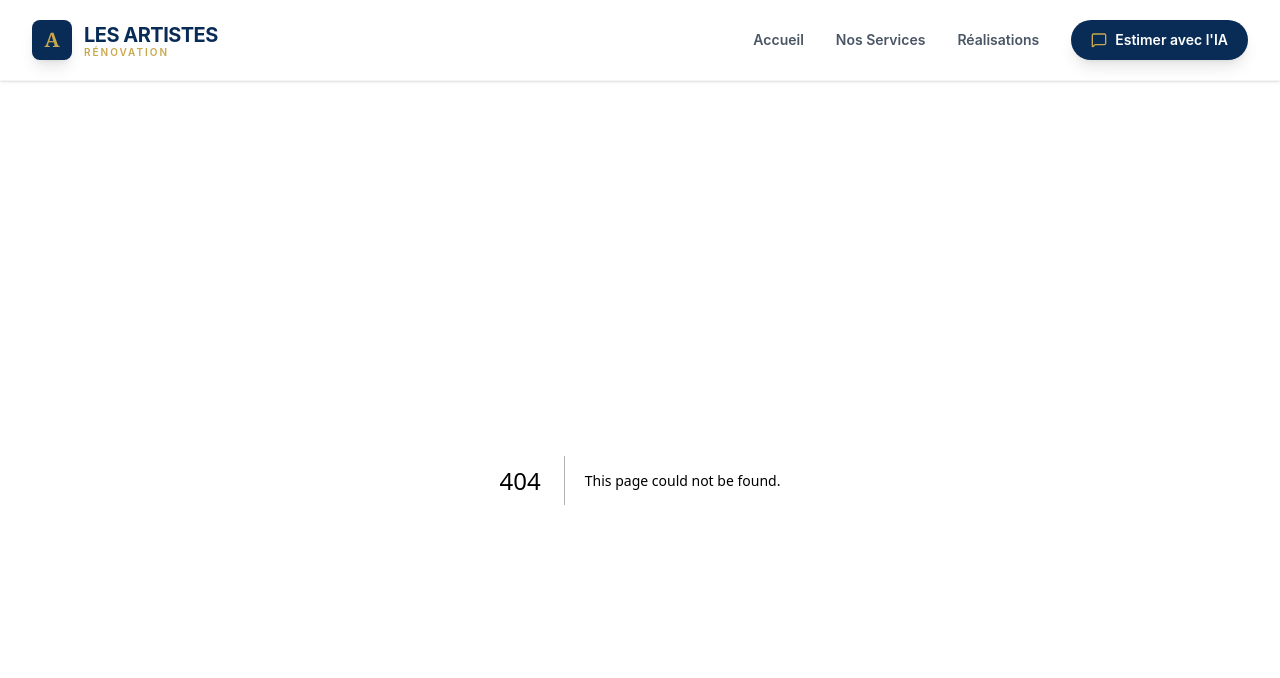
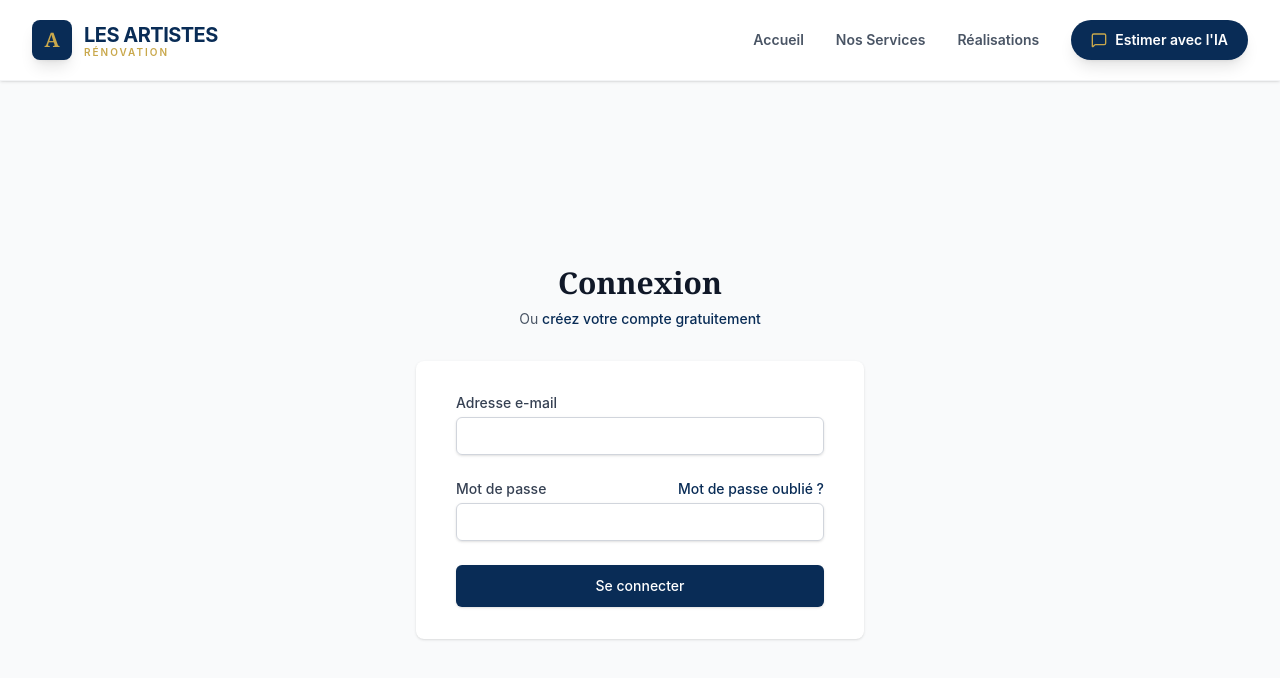
Before and after one commit to Safaa-Ettalhi/R-novation, a Next.js app: page /auth/login in a window 1280 px wide. Before the commit this address had no page. Shown: the top 678 px of the page. Built offline with nearby package versions, Linux system fonts and the light colour scheme.

Commit message:
Add LoginPage component for user authentication and email confirmation

```diff
--- /dev/null
+++ b/src/app/auth/login/page.tsx
@@ -0,0 +1,212 @@
+'use client';
+
+import { useEffect, useState } from 'react';
+import { supabase, isSupabaseConfigured } from '@/lib/supabase';
+import { useRouter } from 'next/navigation';
+import Link from 'next/link';
+
+export default function LoginPage() {
+  const router = useRouter();
+  const [email, setEmail] = useState('');
+  const [password, setPassword] = useState('');
+  const [error, setError] = useState('');
+  const [info, setInfo] = useState('');
+  const [loading, setLoading] = useState(false);
+  const [resendLoading, setResendLoading] = useState(false);
+  const [needsEmailConfirmation, setNeedsEmailConfirmation] = useState(false);
+
+  useEffect(() => {
+    if (typeof window === 'undefined') return;
+    const q = new URLSearchParams(window.location.search);
+    if (q.get('registered') === '1') {
+      setInfo(
+        'Compte créé. ouvrez le message reçu et cliquez sur le lien avant de vous connecter.'
+      );
+    }
+  }, []);
+
+  const handleResendConfirmation = async () => {
+    setError('');
+    setInfo('');
+    if (!isSupabaseConfigured || !email.trim()) {
+      setError('Indiquez votre adresse e-mail ci-dessus, puis renvoyez la confirmation.');
+      return;
+    }
+    setResendLoading(true);
+    try {
+      const origin = typeof window !== 'undefined' ? window.location.origin : '';
+      const { error: resendError } = await supabase.auth.resend({
+        type: 'signup',
+        email: email.trim(),
+        options: origin ? { emailRedirectTo: `${origin}/auth/login` } : undefined,
+      });
+      if (resendError) throw resendError;
+      setInfo('E-mail de confirmation renvoyé. Vérifiez votre boîte de réception et vos courriers indésirables.');
+      setNeedsEmailConfirmation(true);
+    } catch (err: unknown) {
+      const msg = err instanceof Error ? err.message : 'Impossible de renvoyer l’e-mail.';
+      setError(msg);
+    } finally {
+      setResendLoading(false);
+    }
+  };
+
+  const handleLogin = async (e: React.FormEvent) => {
+    e.preventDefault();
+    setError('');
+    setInfo('');
+    setNeedsEmailConfirmation(false);
+    if (!isSupabaseConfigured) {
+      setError('Supabase n’est pas configuré. Ajoutez NEXT_PUBLIC_SUPABASE_URL et NEXT_PUBLIC_SUPABASE_ANON_KEY dans .env.');
+      return;
+    }
+    setLoading(true);
+
+    try {
+      const { data, error: signInError } = await supabase.auth.signInWithPassword({
+        email,
+        password,
+      });
+
+      if (signInError) {
+        const code = (signInError as { code?: string }).code;
+        const msg = (signInError.message || '').toLowerCase();
+        if (code === 'email_not_confirmed' || msg.includes('email not confirmed')) {
+          setNeedsEmailConfirmation(true);
+          setError(
+            'Votre e-mail n’est pas encore confirmé. Utilisez le bouton ci-dessous pour renvoyer le lien, ou désactivez « Confirm email » dans Supabase (Authentication → Providers → Email) en développement.'
+          );
+          setLoading(false);
+          return;
+        }
+        if (msg.includes('invalid login credentials')) {
+          throw new Error('Identifiants incorrects.');
+        }
+        throw signInError;
+      }
+      if (!data.user) throw new Error('Erreur de connexion');
+
+      // Récupération de l'ID invité et fusion des données si nécessaire
+      const guestId = localStorage.getItem('les_artistes_guest_id');
+      if (guestId && guestId !== data.user.id) {
+        try {
+          await supabase.from('support_requests').update({ user_id: data.user.id }).eq('user_id', guestId);
+          await supabase.from('messages').update({ sender_id: data.user.id }).eq('sender_id', guestId);
+          await supabase.from('profiles').delete().eq('id', guestId);
+        } catch (e) {
+          console.error("Erreur lors de la fusion du compte invité", e);
+        }
+        localStorage.removeItem('les_artistes_guest_id');
+      }
+
+      const { data: profile } = await supabase.from('profiles').select('role').eq('id', data.user.id).single();
+
+      if (profile?.role === 'expert') router.push('/expert/dashboard');
+      else if (profile?.role === 'admin') router.push('/admin/dashboard');
+      else router.push('/chat');
+    } catch (err: unknown) {
+      const message = err instanceof Error ? err.message : 'Identifiants incorrects.';
+      setError(message);
+    } finally {
+      setLoading(false);
+    }
+  };
+
+  return (
+    <div className="min-h-[calc(100vh-5rem)] bg-gray-50 flex flex-col justify-center py-12 sm:px-6 lg:px-8">
+      <div className="sm:mx-auto sm:w-full sm:max-w-md">
+        <h2 className="mt-6 text-center text-3xl font-extrabold text-gray-900 font-serif">Connexion</h2>
+        <p className="mt-2 text-center text-sm text-gray-600">
+          Ou{' '}
+          <Link href="/auth/register" className="font-medium text-primary hover:text-primaryLight transition">
+            créez votre compte gratuitement
+          </Link>
+        </p>
+      </div>
+
+      <div className="mt-8 sm:mx-auto sm:w-full sm:max-w-md">
+        <div className="bg-white py-8 px-4 shadow sm:rounded-lg sm:px-10">
+          {!isSupabaseConfigured && (
+            <div className="bg-amber-50 border border-amber-200 text-amber-900 px-4 py-3 rounded-md mb-6 text-sm">
+              Variables Supabase manquantes. Créez un projet sur{' '}
+              <a href="https://supabase.com/dashboard" className="underline font-medium" target="_blank" rel="noreferrer">
+                supabase.com
+              </a>
+              , puis copiez l’URL et la clé « anon » dans <code className="bg-amber-100 px-1 rounded">.env</code> sous{' '}
+              <code className="bg-amber-100 px-1 rounded">NEXT_PUBLIC_SUPABASE_URL</code> et{' '}
+              <code className="bg-amber-100 px-1 rounded">NEXT_PUBLIC_SUPABASE_ANON_KEY</code>.
+            </div>
+          )}
+
+          {info && (
+            <div className="bg-blue-50 border border-blue-200 text-blue-900 px-4 py-3 rounded-md mb-6 text-sm">{info}</div>
+          )}
+
+          {error && (
+            <div className="bg-red-50 border border-red-200 text-red-600 px-4 py-3 rounded-md mb-6 text-sm whitespace-pre-wrap">
+              {error}
+            </div>
+          )}
+
+          {needsEmailConfirmation && (
+            <div className="mb-6">
+              <button
+                type="button"
+                onClick={handleResendConfirmation}
+                disabled={resendLoading}
+                className="w-full py-2.5 px-4 rounded-md border border-primary text-primary text-sm font-semibold hover:bg-primary/5 disabled:opacity-50 transition"
+              >
+                {resendLoading ? 'Envoi…' : 'Renvoyer l’e-mail de confirmation'}
+              </button>
+            </div>
+          )}
+
+          <form className="space-y-6" onSubmit={handleLogin}>
+            <div>
+              <label className="block text-sm font-medium text-gray-700">Adresse e-mail</label>
+              <div className="mt-1">
+                <input
+                  type="email"
+                  required
+                  autoComplete="email"
+                  value={email}
+                  onChange={(e) => setEmail(e.target.value)}
+                  className="appearance-none block w-full px-3 py-2 border border-gray-300 rounded-md shadow-sm placeholder-gray-400 focus:outline-none focus:ring-primary focus:border-primary sm:text-sm"
+                />
+              </div>
+            </div>
+
+            <div>
+              <div className="flex items-center justify-between">
+                <label className="block text-sm font-medium text-gray-700">Mot de passe</label>
+                <Link href="/auth/forgot-password" className="text-sm font-medium text-primary hover:text-primaryLight transition">
+                  Mot de passe oublié ?
+                </Link>
+              </div>
+              <div className="mt-1">
+                <input
+                  type="password"
+                  required
+                  autoComplete="current-password"
+                  value={password}
+                  onChange={(e) => setPassword(e.target.value)}
+                  className="appearance-none block w-full px-3 py-2 border border-gray-300 rounded-md shadow-sm placeholder-gray-400 focus:outline-none focus:ring-primary focus:border-primary sm:text-sm"
+                />
+              </div>
+            </div>
+
+            <div>
+              <button
+                type="submit"
+                disabled={loading}
+                className="w-full flex justify-center py-2.5 px-4 border border-transparent rounded-md shadow-sm text-sm font-medium text-white bg-primary hover:bg-primaryLight focus:outline-none focus:ring-2 focus:ring-offset-2 focus:ring-primary transition disabled:opacity-50"
+              >
+                {loading ? 'Connexion…' : 'Se connecter'}
+              </button>
+            </div>
+          </form>
+        </div>
+      </div>
+    </div>
+  );
+}
```
